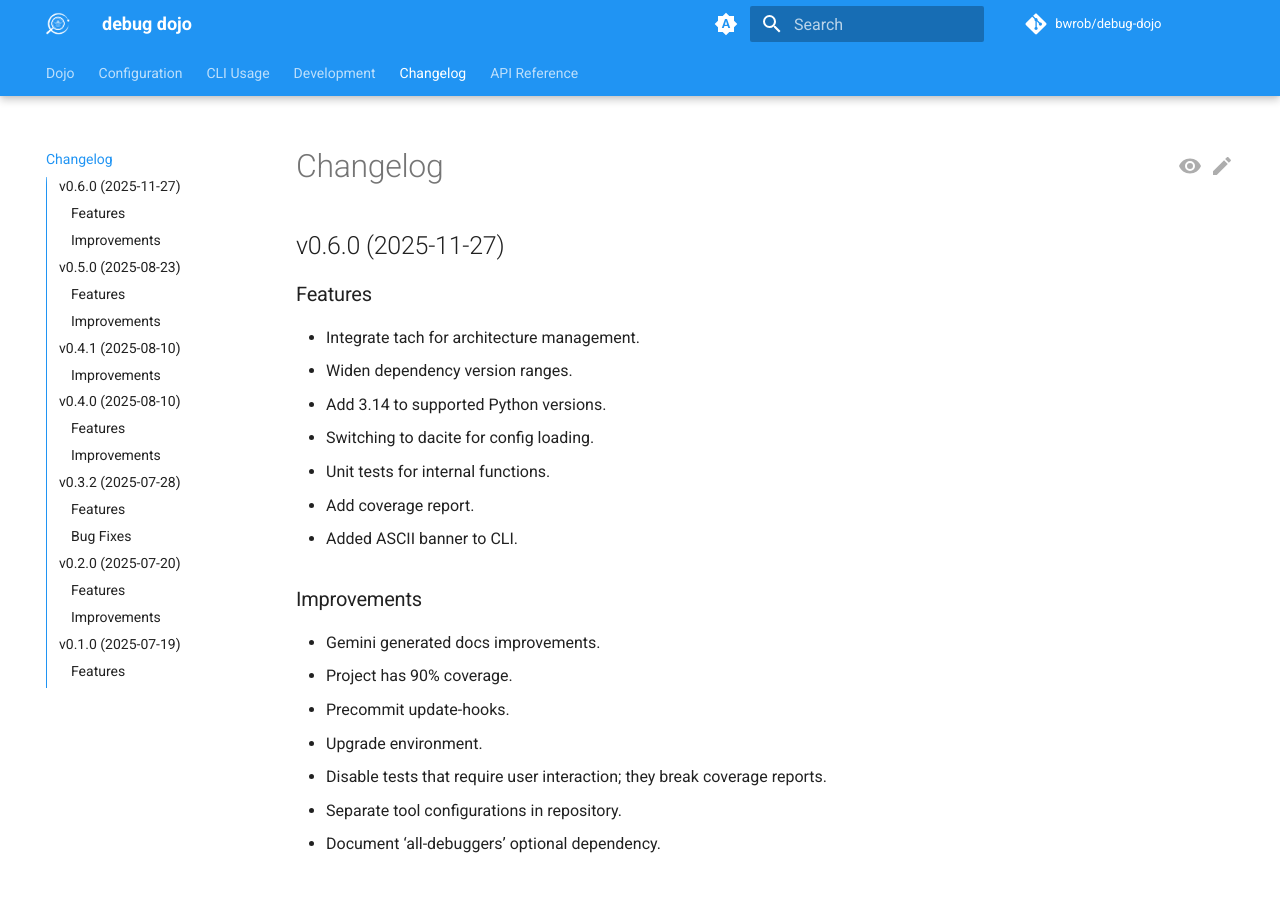
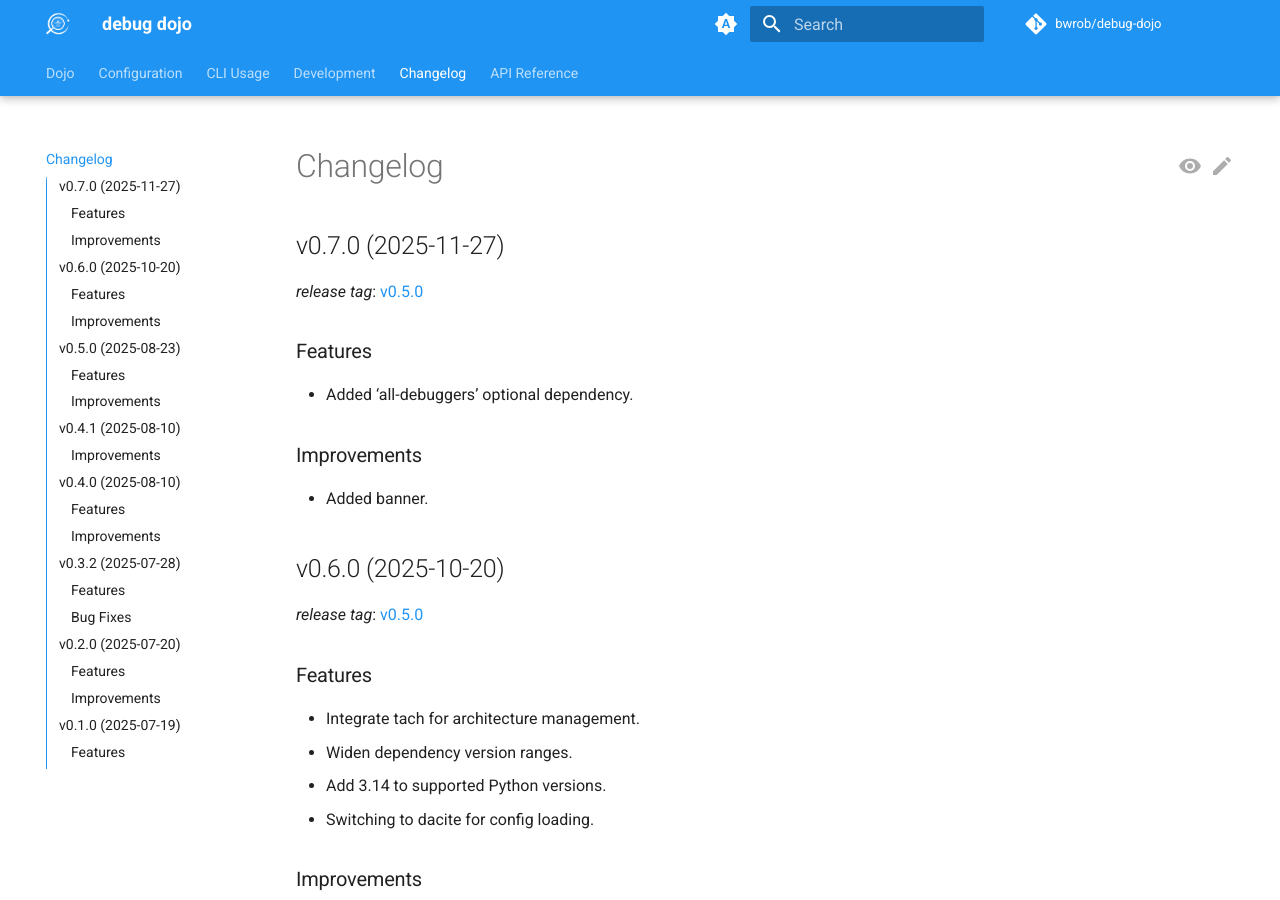
Before and after one commit to bwrob/debug-dojo, an MkDocs documentation site: the page built from docs/changelog.md, in a window 1280 px wide and 900 px high. Built offline with MkDocs 1.6.1 and Material for MkDocs 9.7.7, drawn with Linux system fonts in a browser that asks for light colours; comment, search, counter and statistics services are not loaded.

Commit message:
doc clean

```diff
--- a/docs/changelog.md
+++ b/docs/changelog.md
@@ -1,6 +1,21 @@
 # Changelog
 
-## v0.6.0 (2025-11-27)
+
+## v0.7.0 (2025-11-27)
+
+*release tag*: [v0.5.0](https://github.com/bwrob/debug-dojo/releases/tag/v0.7.0)
+
+### Features
+
+*   Added 'all-debuggers' optional dependency.
+
+### Improvements
+
+*   Added banner.
+
+## v0.6.0 (2025-10-20)
+
+*release tag*: [v0.5.0](https://github.com/bwrob/debug-dojo/releases/tag/v0.7.0)
 
 ### Features
 
@@ -8,19 +23,13 @@
 *   Widen dependency version ranges.
 *   Add 3.14 to supported Python versions.
 *   Switching to dacite for config loading.
-*   Unit tests for internal functions.
-*   Add coverage report.
-*   Added ASCII banner to CLI.
 
 ### Improvements
 
 *   Gemini generated docs improvements.
 *   Project has 90% coverage.
 *   Precommit update-hooks.
-*   Upgrade environment.
-*   Disable tests that require user interaction; they break coverage reports.
-*   Separate tool configurations in repository.
-*   Document 'all-debuggers' optional dependency.
+
 
 ## v0.5.0 (2025-08-23)
 
--- a/mkdocs.yaml
+++ b/mkdocs.yaml
@@ -28,8 +28,8 @@ nav:
   - CLI Usage: cli-reference.md
   - Development:
       - Setup: development.md
-      - Style Guide: STYLE_GUIDE.md
-      - Plan: DEVELOPMENT_PLAN.md
+      - Style Guide: style-guide.md
+      - Plan: development-plan.md
   - Changelog: changelog.md
   - API Reference: api-reference.md
 plugins:
```
Also changed, not shown: GEMINI.md (+4 -2 lines), docs/DEVELOPMENT_PLAN.md (deleted, +0 -34 lines), docs/STYLE_GUIDE.md (deleted, +0 -44 lines).
